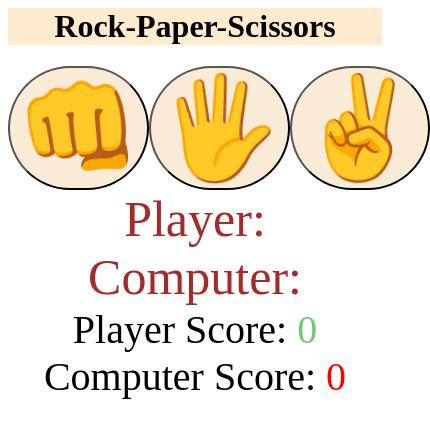
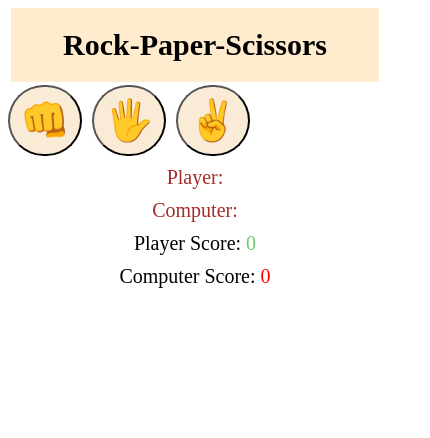
Before and after one commit to eklavya172004/RockPaperScissors, a plain HTML site: page index.html in a window 390 px wide. Shown: the whole page, 430 px wide, since content can reach past the window. Drawn offline with Linux system fonts and the light colour scheme.

Commit message:
Update rockpaperscissors.css

```diff
--- a/rockpaperscissors.css
+++ b/rockpaperscissors.css
@@ -1,31 +1,38 @@
-#choices{
+##choices{
     display: flex;
-    font-size: 100px;
+    font-size: 80px;
     justify-content: space-around;
     align-items: center;
 }
 button{
     background-color: antiquewhite;
-    font-size: 100px;
+    font-size: 80px;
     border-radius: 100px;
     cursor: pointer;
     transition: background-color 0.5s ease;
+    padding: 10px;
 }
 button:hover{
     background-color:  rgb(137, 137, 137);
+    border: none;
 }
 h1{
     text-align: center;
     background-color:blanchedalmond;
+    margin: 3px;
+    padding: 20px;
+    font-size: 30px;
 }
 #playerdisplay,#computerdisplay{
-    font-size: 50px;
+    font-size: 40px;
     color: brown;
     text-align: center;
+    margin: 10px 0px;
 }
 #resultdisplay{
-    font-size: 90px;
+    font-size: 70px;
     text-align: center;
+    margin: 10px;
 }
 .greentext,#playerscoredisplay{
     color: rgb(114, 200, 114);
@@ -37,6 +44,60 @@ h1{
     color:aquamarine;
 }
 .scoredisplay{
-    font-size: 40px;
+    font-size: 35px;
     text-align: center;
+    margin: 10px;
 }
+@media (max-width: 768px) {
+    #choices {
+        font-size: 60px;
+    }
+
+    button {
+        font-size: 60px;
+        padding: 15px;
+    }
+
+    h1 {
+        font-size: 40px;
+    }
+
+    #playerdisplay, #computerdisplay {
+        font-size: 30px;
+    }
+
+    #resultdisplay {
+        font-size: 50px;
+    }
+
+    .scoredisplay {
+        font-size: 25px;
+    }
+}
+
+@media (max-width: 480px) {
+    #choices {
+        font-size: 40px;
+    }
+
+    button {
+        font-size: 40px;
+        padding: 10px;
+    }
+
+    h1 {
+        font-size: 30px;
+    }
+
+    #playerdisplay, #computerdisplay {
+        font-size: 20px;
+    }
+
+    #resultdisplay {
+        font-size: 30px;
+    }
+
+    .scoredisplay {
+        font-size: 20px;
+    }
+}
```
